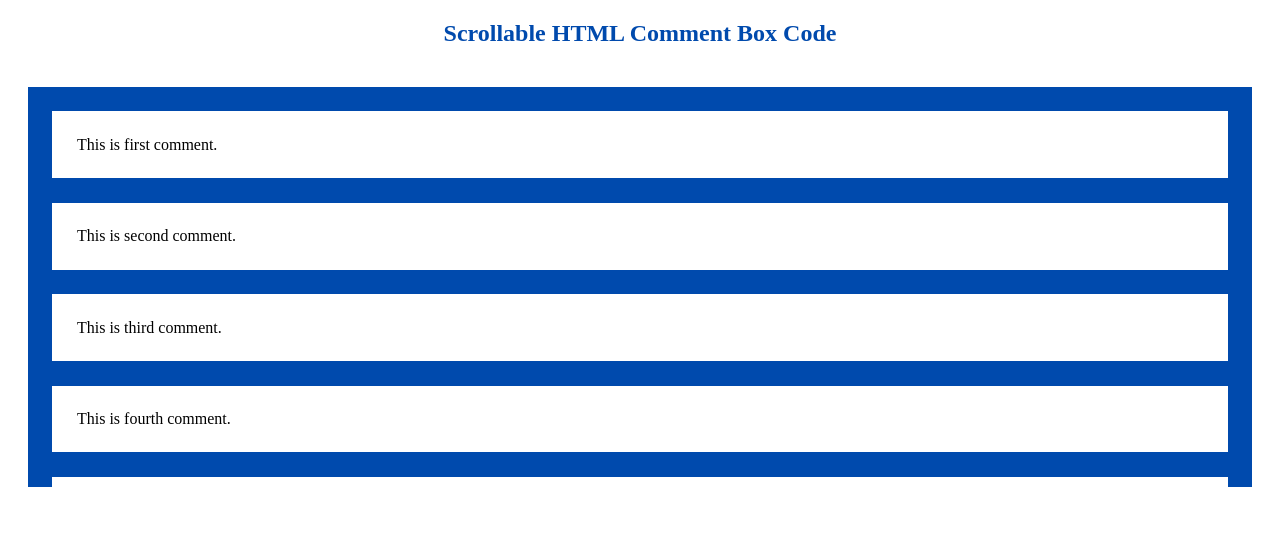
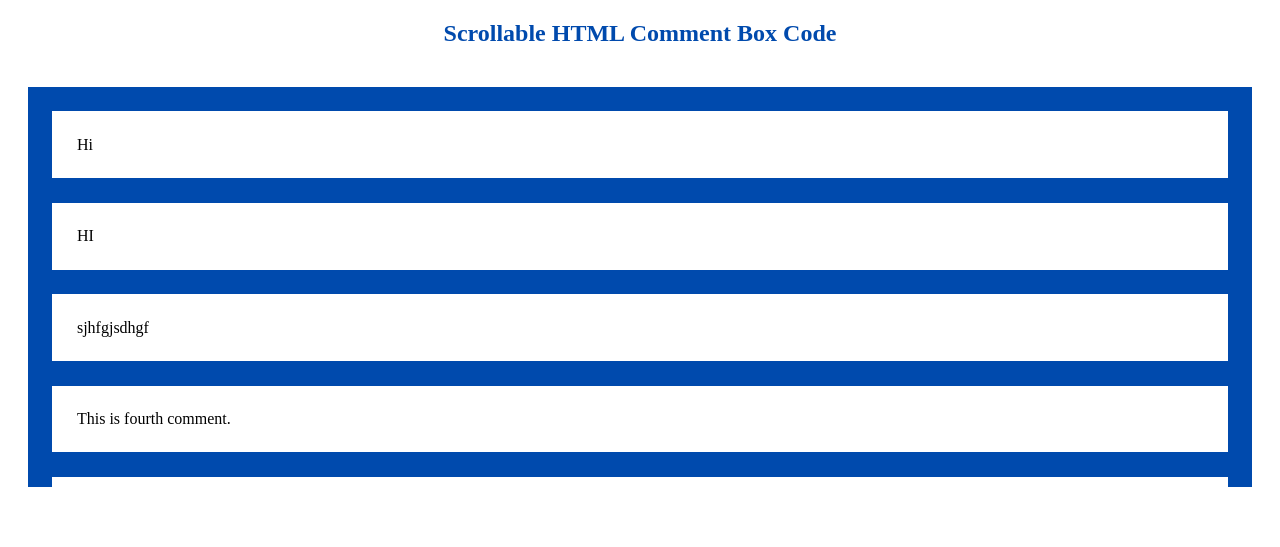
Before and after one commit to DEEPWOKENPLAYER/COMPANY0, a plain HTML site: page index.html in a window 1280 px wide. Drawn offline with Linux system fonts and the light colour scheme.

Commit message:
Update index.html

```diff
--- a/index.html
+++ b/index.html
@@ -36,9 +36,9 @@
     <h2>Scrollable HTML Comment Box Code</h2>
     <main>
       <div class="comment-section">
-        <div class="comment">This is first comment.</div>
-        <div class="comment">This is second comment.</div>
-        <div class="comment">This is third comment.</div>
+        <div class="comment">Hi</div>
+        <div class="comment">HI</div>
+        <div class="comment">sjhfgjsdhgf</div>
         <div class="comment">This is fourth comment.</div>
         <div class="comment">This is fifth comment.</div>
         <div class="comment">This is sixth comment.</div>
```
